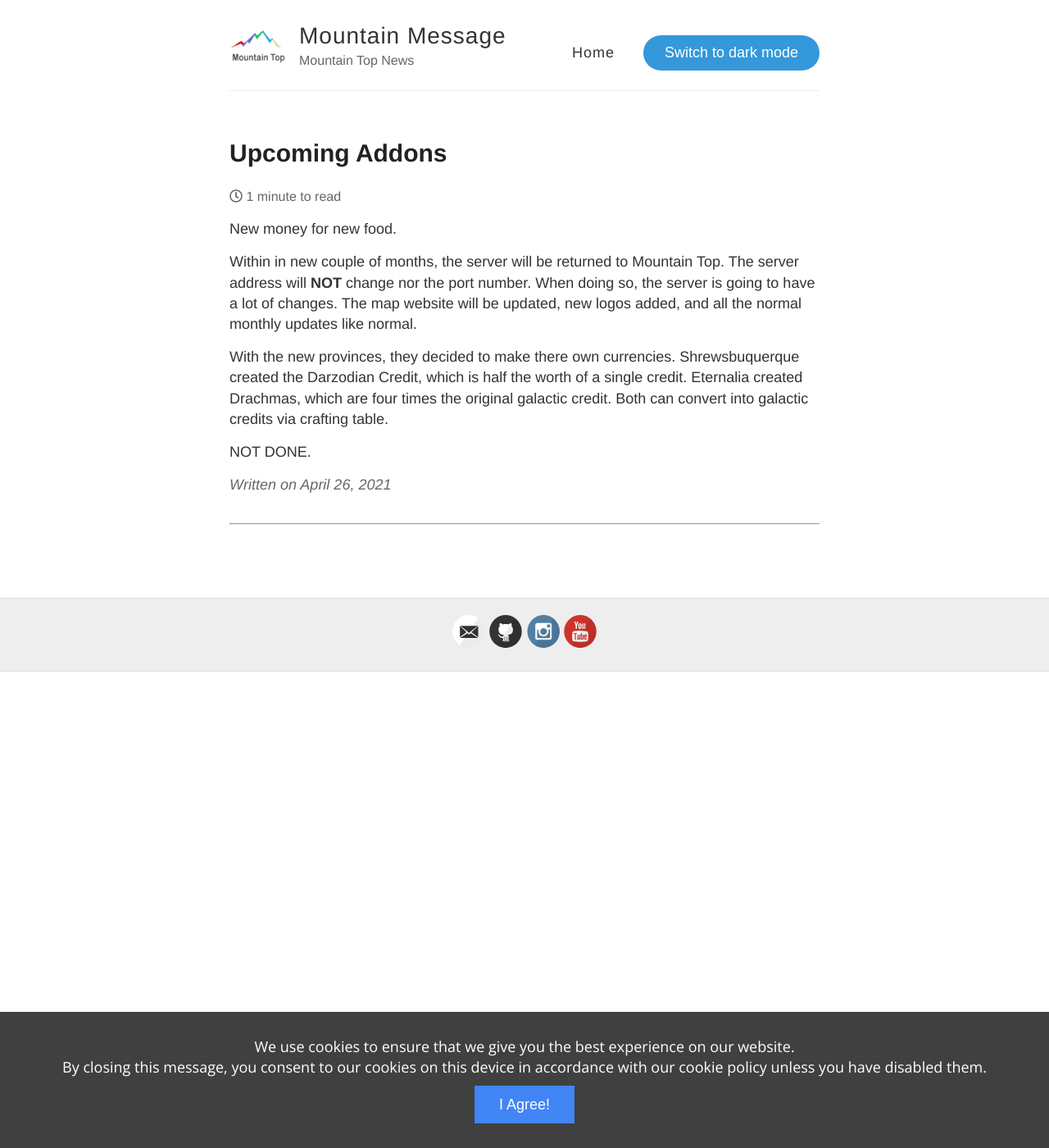
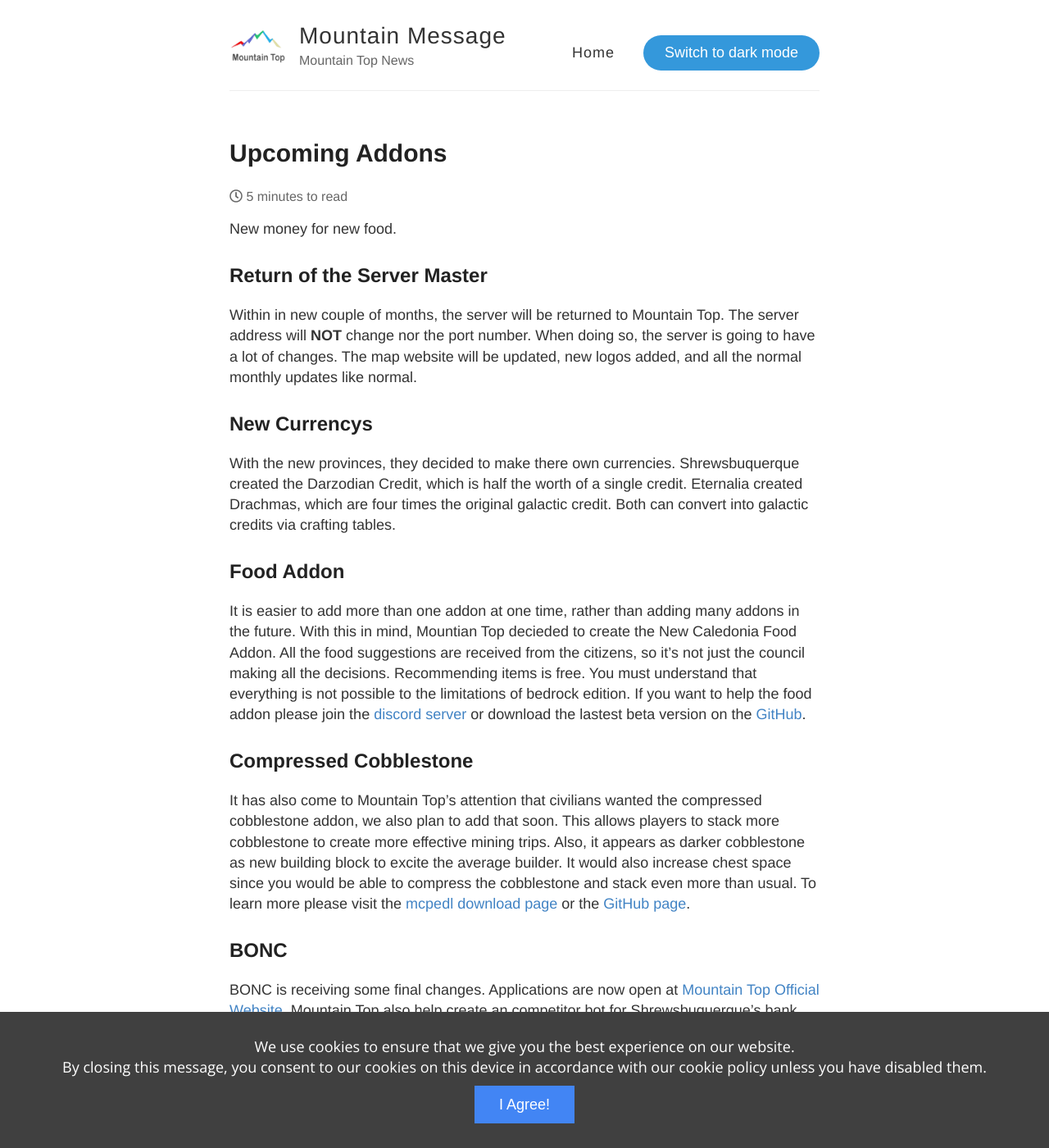
Before and after one commit to NewCaledoniaDevTeam/MountainMessage, a Jekyll site: the page built from _posts/2021-4-26-New-Addons.md, in a window 1280 px wide and 1400 px high. Shown: the whole window at 82% size. Built offline with Jekyll 4.4.1, drawn with Linux system fonts in a browser that asks for light colours; comment, search, counter and statistics services are not loaded; some of the changed text lies outside the part shown.

Commit message:
Update 2021-4-26-New-Addons.md

```diff
--- a/_posts/2021-4-26-New-Addons.md
+++ b/_posts/2021-4-26-New-Addons.md
@@ -5,8 +5,32 @@ title: Upcoming Addons
 
 New money for new food.
 
+## Return of the Server Master
+
 Within in new couple of months, the server will be returned to Mountain Top. The server address will **NOT** change nor the port number. When doing so, the server is going to have a lot of changes. The map website will be updated, new logos added, and all the normal monthly updates like normal.
 
-With the new provinces, they decided to make there own currencies. Shrewsbuquerque created the Darzodian Credit, which is half the worth of a single credit. Eternalia created Drachmas, which are four times the original galactic credit. Both can convert into galactic credits via crafting table.
+## New Currencys
+
+With the new provinces, they decided to make there own currencies. Shrewsbuquerque created the Darzodian Credit, which is half the worth of a single credit. Eternalia created Drachmas, which are four times the original galactic credit. Both can convert into galactic credits via crafting tables.
+
+## Food Addon
+
+It is easier to add more than one addon at one time, rather than adding many addons in the future. With this in mind, Mountian Top decieded to create the New Caledonia Food Addon. All the food suggestions are received from the citizens, so it's not just the council making all the decisions. Recommending items is free. You must understand that everything is not possible to the limitations of bedrock edition. If you want to help the food addon please join the [discord server](https://discord.gg/GMqpTajxYz) or download the lastest beta version on the [GitHub](https://github.com/NewCaledoniaDevTeam/foodAddon/releases).
+
+## Compressed Cobblestone
+
+It has also come to Mountain Top's attention that civilians wanted the compressed cobblestone addon, we also plan to add that soon. This allows players to stack more cobblestone to create more effective mining trips. Also, it appears as darker cobblestone as new building block to excite the average builder. It would also increase chest space since you would be able to compress the cobblestone and stack even more than usual. To learn more please visit the [mcpedl download page](https://mcpedl.com/compressed-cobblestone-addon-1/) or the [GitHub page](https://github.com/PiSaucer/CompressedCobblestone).
+
+## BONC
+
+BONC is receiving some final changes. Applications are now open at [Mountain Top Official Website](https://mountaintopofficial.ml/bonc/). Mountain Top also help create an competitor bot for Shrewsbuquerque's bank (own by TENET) called, the Provincial Bank of Bezos. BONC will only take galactic credits (if given other currency it would be converted free of charge), while the Bank of Bezos will take the Darzodian Credit. Both bots allow citizens to pay each other without logining to Minecraft, now users are able to pay anywhere at anytime. It also documents sells so it reduces arguments. Sadly, this doesn't allow company owners to have two bank accounts, for business and other for personal matters. BONC also have zero account fees and zero interest fees. We plan to create an loan system in the future but it depends on the success of the BONC bot. It's understood that the Provincial Bank of Bezos has loans, however, they are not incorporated with the bot.
+
+## Shrewsbuquerque
+
+Mountain Top's CEO, Alan Saucer, is the original heretic of the darzos. Ironicly he is create a similar mainframe bot for Shrewsbuquerque. As of this post, it has the same commands as the mainframe bot along with some new exclusive commands. You are able to check out some of the commands on the [Shrewsbuquerque's website](https://shrewsbuquerque.ml/cmd/). If you want to help test this bot please join the [discord server](https://discord.gg/ZSpmb7cs58).
+
+## Final Announcements
+
+Mountain Top offically annouces their new offical website at [mountaintopofficial.ml](https://mountaintopofficial.ml/). After school ends, we plan on doubling XP for week for the return of the councilman, Alan Saucer. We plan to start building an headquarters in two locations, one in twin peaks and other in Shrewsbuquerque.
 
 NOT DONE.
```
